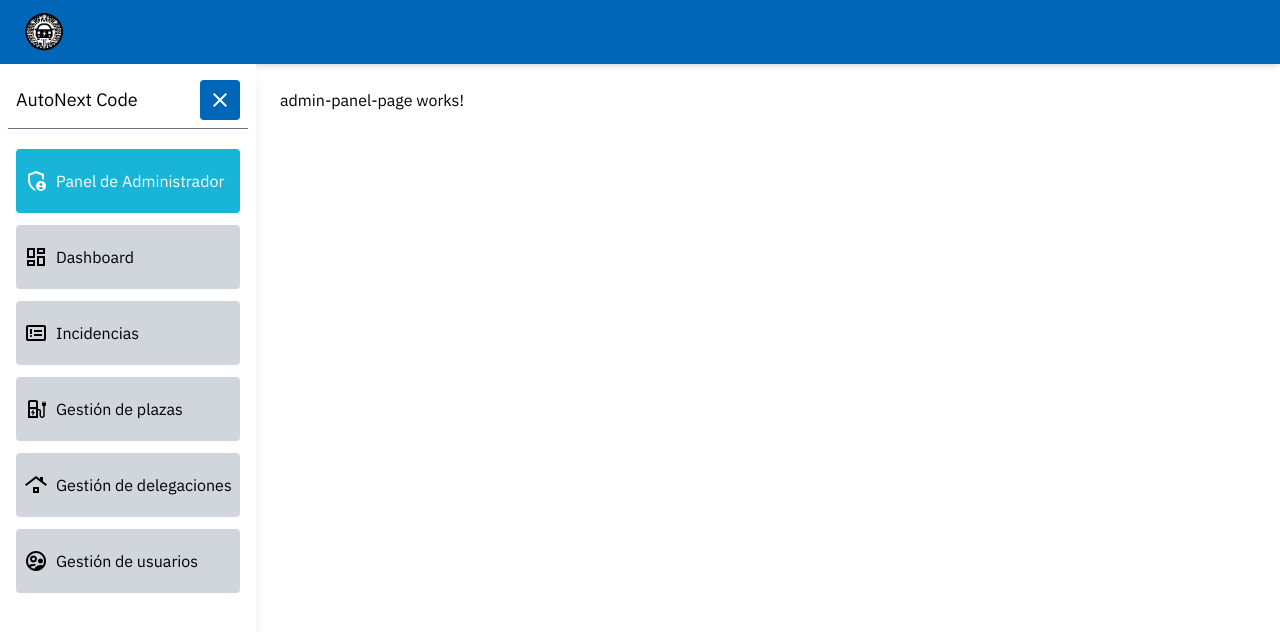
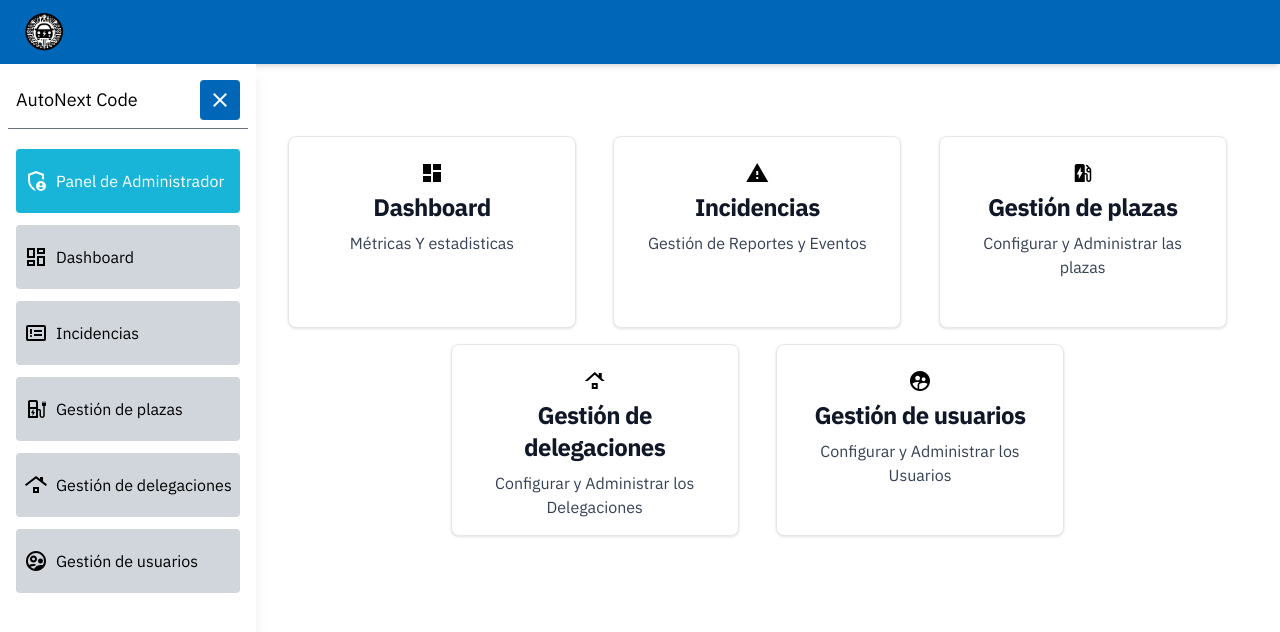
Before and after one commit to AutoNext-Code/AutoNext-Code, an Angular app in the folder frontend/autonext-client/: page /admin-home/panel-admin in a window 1280 px wide. Shown: the top 632 px of the page. Built offline with nearby package versions, Linux system fonts and the light colour scheme.

Commit message:
Admin Cards Created

```diff
--- /dev/null
+++ b/frontend/autonext-client/src/app/admin/components/admin-card/admin-card.component.html
@@ -0,0 +1,9 @@
+<a  [routerLink]="[cardData.url]"
+    class="block text-center w-72 h-48 max-w-sm p-6 bg-white border border-gray-200 rounded-lg shadow-sm hover:bg-gray-100">
+
+    <div class="material-icons grid place-items-center">{{cardData.icon}}</div>
+
+    <h5 class="mb-2 text-2xl font-bold tracking-tight text-gray-900">{{cardData.title}}</h5>
+    <p class="font-normal text-gray-700 ">{{cardData.content}}</p>
+
+</a>
--- /dev/null
+++ b/frontend/autonext-client/src/app/admin/components/admin-card/admin-card.component.ts
@@ -0,0 +1,16 @@
+import { Component, Input } from '@angular/core';
+import { AdminCard } from './interfaces/card.interface';
+import { RouterModule } from '@angular/router';
+
+@Component({
+  selector: 'admin-card',
+  imports: [RouterModule],
+  templateUrl: './admin-card.component.html',
+  styleUrl: './admin-card.component.css'
+})
+export class AdminCardComponent {
+
+  @Input({required: true})
+   cardData!: AdminCard ;
+
+}
--- a/frontend/autonext-client/src/app/admin/pages/admin-panel-page/admin-panel-page.component.html
+++ b/frontend/autonext-client/src/app/admin/pages/admin-panel-page/admin-panel-page.component.html
@@ -1 +1,19 @@
-<p>admin-panel-page works!</p>
+<div class="flex flex-wrap justify-center mt-10">
+
+    @for (item of menuItems; track $index) {
+
+        <div class="p-2 lg:w-1/3">
+
+            <admin-card
+                [cardData]="{
+                    title: item.title,
+                    content: item.content,
+                    url: item.url,
+                    icon: item.icon
+                }"
+            />
+
+    </div>
+
+    }
+</div>
--- a/frontend/autonext-client/src/app/admin/pages/admin-panel-page/admin-panel-page.component.ts
+++ b/frontend/autonext-client/src/app/admin/pages/admin-panel-page/admin-panel-page.component.ts
@@ -1,10 +1,30 @@
 import { Component } from '@angular/core';
+import { AdminCardComponent } from '../../components/admin-card/admin-card.component';
+import { ICONS } from '../../../shared/icons';
+import { DomSanitizer, SafeHtml } from '@angular/platform-browser';
+import { AdminCard } from '../../components/admin-card/interfaces/card.interface';
 
 @Component({
-  imports: [],
+  imports: [AdminCardComponent],
   templateUrl: './admin-panel-page.component.html',
   styleUrl: './admin-panel-page.component.css'
 })
 export class AdminPanelPageComponent {
 
+  public menuItems: AdminCard[];
+
+  constructor(private sanitizer: DomSanitizer) {
+    this.menuItems = [
+      { content: 'Métricas Y estadisticas', url: '/admin-home/dashboard', title: 'Dashboard', icon: 'dashboard' },
+      { content: 'Gestión de Reportes y Eventos', url: '/admin-home/incidents', title: 'Incidencias', icon: 'report_problem' },
+      { content: 'Configurar y Administrar las plazas', url: '/admin-home/place-management', title: 'Gestión de plazas', icon: 'ev_station' },
+      { content: 'Configurar y Administrar los Delegaciones', url: '/admin-home/delegation-management', title: 'Gestión de delegaciones', icon: 'roofing' },
+      { content: 'Configurar y Administrar los Usuarios', url: '/admin-home/user-management', title: 'Gestión de usuarios', icon: 'supervised_user_circle' }
+    ]
+  }
+
+  private sanitizeHtml(html: string): SafeHtml {
+    return this.sanitizer.bypassSecurityTrustHtml(html);
+  }
+
 }
```
Also changed, not shown: frontend/autonext-client/src/app/admin/components/admin-card/interfaces/card.interface.ts (added, +8 -0 lines), frontend/autonext-client/src/app/admin/components/admin-card/admin-card.component.css (added), 1 other file (tests, documents, lock files or other folders).
